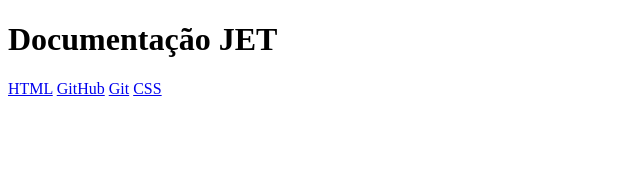
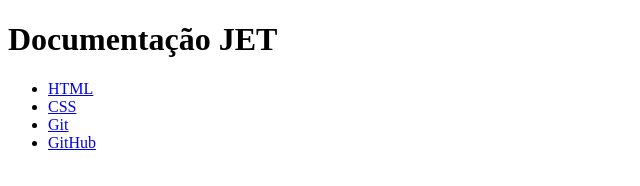
Before and after one commit to lararossdeutscher/Documentacao_JET, a plain HTML site: page index.html in a window 1280 px wide. Shown: the whole page, without its empty margins (0-640 px from the left). Drawn offline with Linux system fonts and the light colour scheme.

Commit message:
Parte 1 arquivos nesse commit

```diff
--- a/index.html
+++ b/index.html
@@ -6,10 +6,12 @@
     <title>Document</title>
 </head>
 <body>
-    <H1>Documentação JET</H1>
-    <a href="./conteudoHTML.html">HTML</a>
-    <a href="./conteudoGitHub.html">GitHub</a>
-    <a href="./conteudoGit.html">Git</a>
-    <a href="./conteudoCSS.html">CSS</a>
+    <h1>Documentação JET</h1>
+    <ul>
+        <li><a href="./content_html/conteudoHTML.html">HTML</a></li>
+        <li><a href="./conteudoCSS.html">CSS</a></li>
+        <li><a href="./conteudoGit.html">Git</a></li>
+        <li><a href="./conteudoGitHub.html">GitHub</a></li>
+    </ul>
 </body>
 </html>
```
Also changed, not shown: conteudoCSS.html (+1 -2 lines), conteudoGit.html (+1 -2 lines), conteudoGitHub.html (+1 -2 lines).
